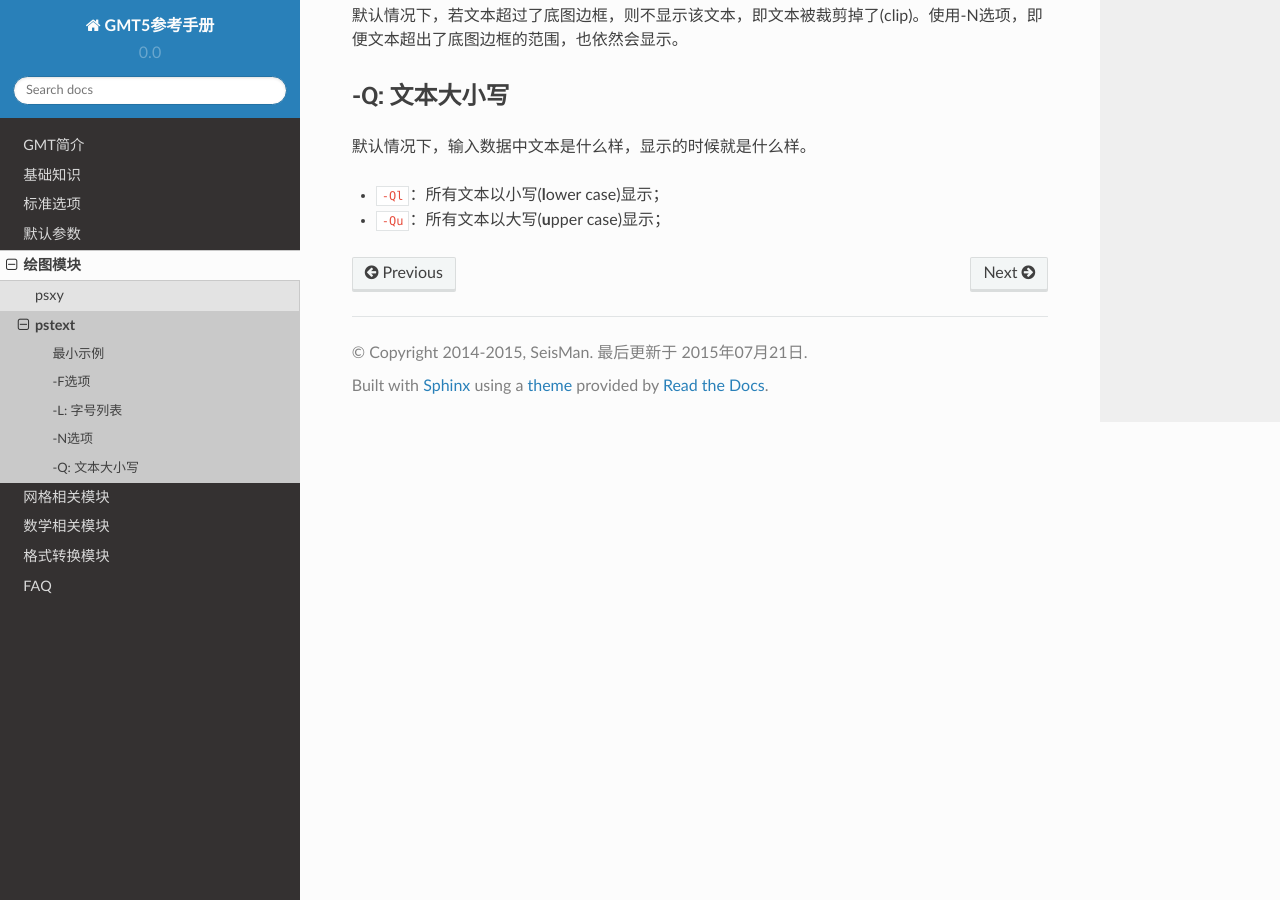
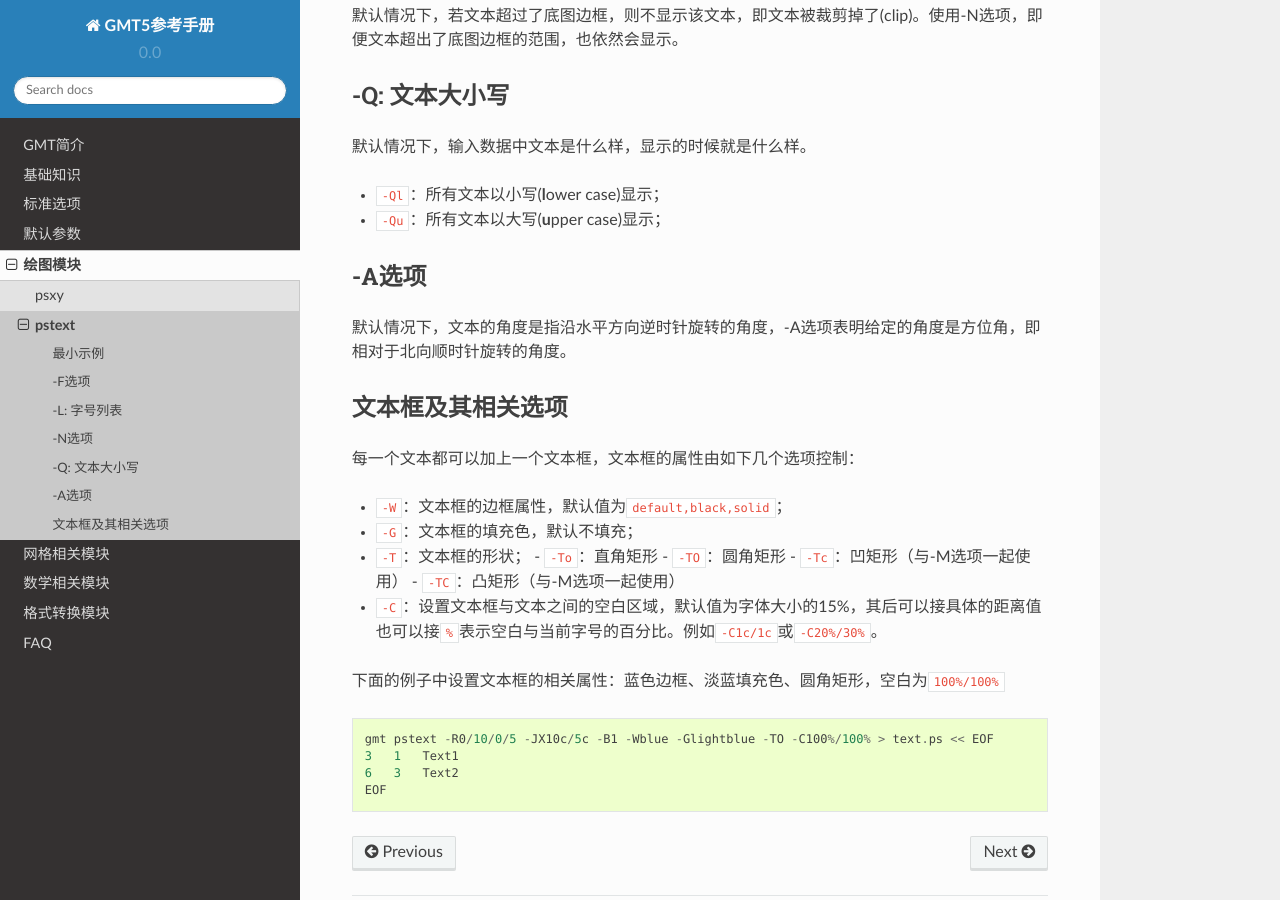
Before and after one commit to seisman/GMT5_Docs, a Sphinx documentation site: the page built from source/pstext.rst, in a window 1280 px wide and 900 px high, scrolled down 2223 px. Built offline with Sphinx 7.4.7 and the Read the Docs theme 2.0.0, drawn with Linux system fonts in a browser that asks for light colours; some of the changed text lies outside the part shown.

Commit message:
update pstext

```diff
--- a/source/pstext.rst
+++ b/source/pstext.rst
@@ -33,7 +33,7 @@ pstext用于在纸上写文本。
 -F选项
 ------
 
-仅仅把文本写在纸上还不够，-F选项用于调整文本的角度、对齐方式、字体、字号、颜色等等。
+仅仅把文本写在纸上还不够，-F选项可以调整文本的角度、对齐方式、字体、字号、颜色等等。
 
 -F选项的语法是::
 
@@ -89,3 +89,29 @@ pstext用于在纸上写文本。
 
 - ``-Ql``\ ：所有文本以小写(**l**\ ower case)显示；
 - ``-Qu``\ ：所有文本以大写(**u**\ pper case)显示；
+
+-A选项
+------
+
+默认情况下，文本的角度是指沿水平方向逆时针旋转的角度，-A选项表明给定的角度是方位角，即相对于北向顺时针旋转的角度。
+
+文本框及其相关选项
+------------------
+
+每一个文本都可以加上一个文本框，文本框的属性由如下几个选项控制：
+
+- ``-W``\ ：文本框的边框属性，默认值为\ ``default,black,solid``\ ；
+- ``-G``\ ：文本框的填充色，默认不填充；
+- ``-T``\ ：文本框的形状；
+  - ``-To``\ ：直角矩形
+  - ``-TO``\ ：圆角矩形
+  - ``-Tc``\ ：凹矩形（与-M选项一起使用）
+  - ``-TC``\ ：凸矩形（与-M选项一起使用）
+- ``-C``\ ：设置文本框与文本之间的空白区域，默认值为字体大小的15%，其后可以接具体的距离值也可以接\ ``%``\ 表示空白与当前字号的百分比。例如\ ``-C1c/1c``\ 或\ ``-C20%/30%``\ 。
+
+下面的例子中设置文本框的相关属性：蓝色边框、淡蓝填充色、圆角矩形，空白为\ ``100%/100%``\ ::
+
+    gmt pstext -R0/10/0/5 -JX10c/5c -B1 -Wblue -Glightblue -TO -C100%/100% > text.ps << EOF
+    3   1   Text1
+    6   3   Text2
+    EOF
```
